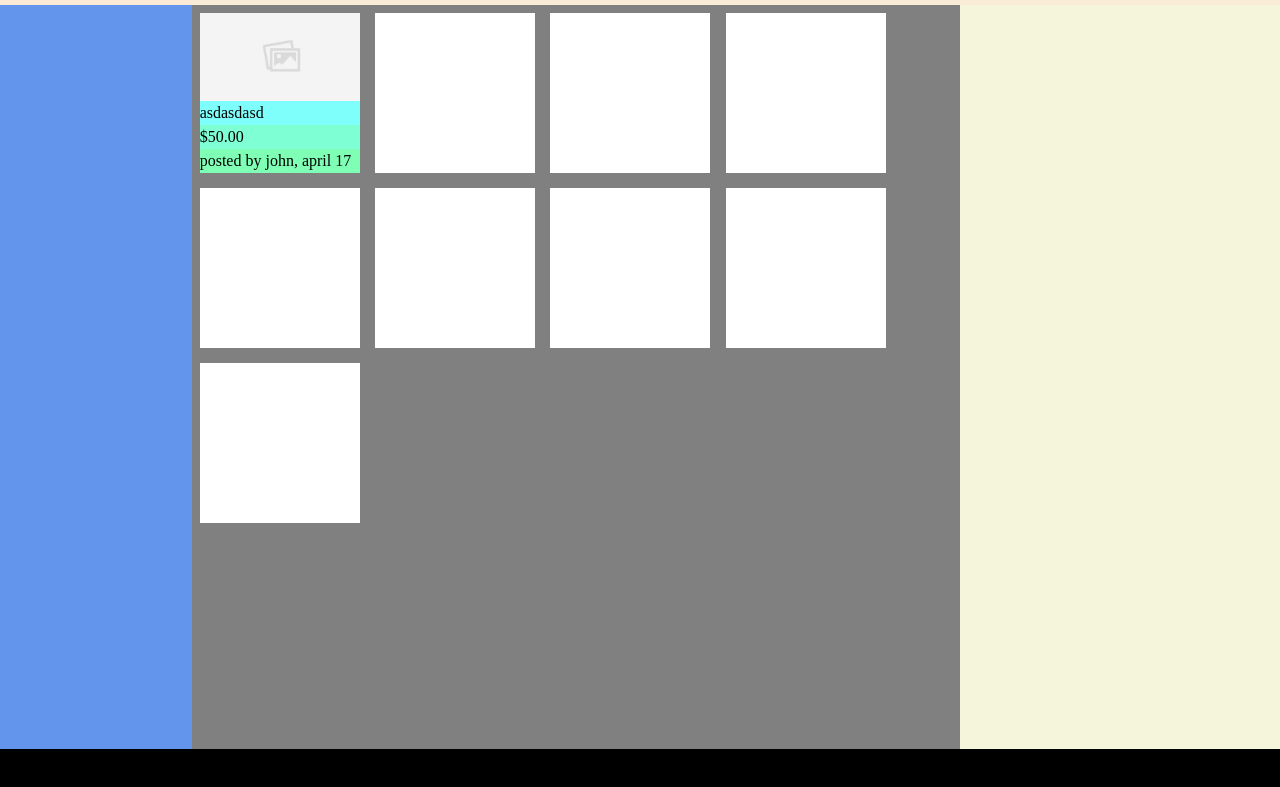
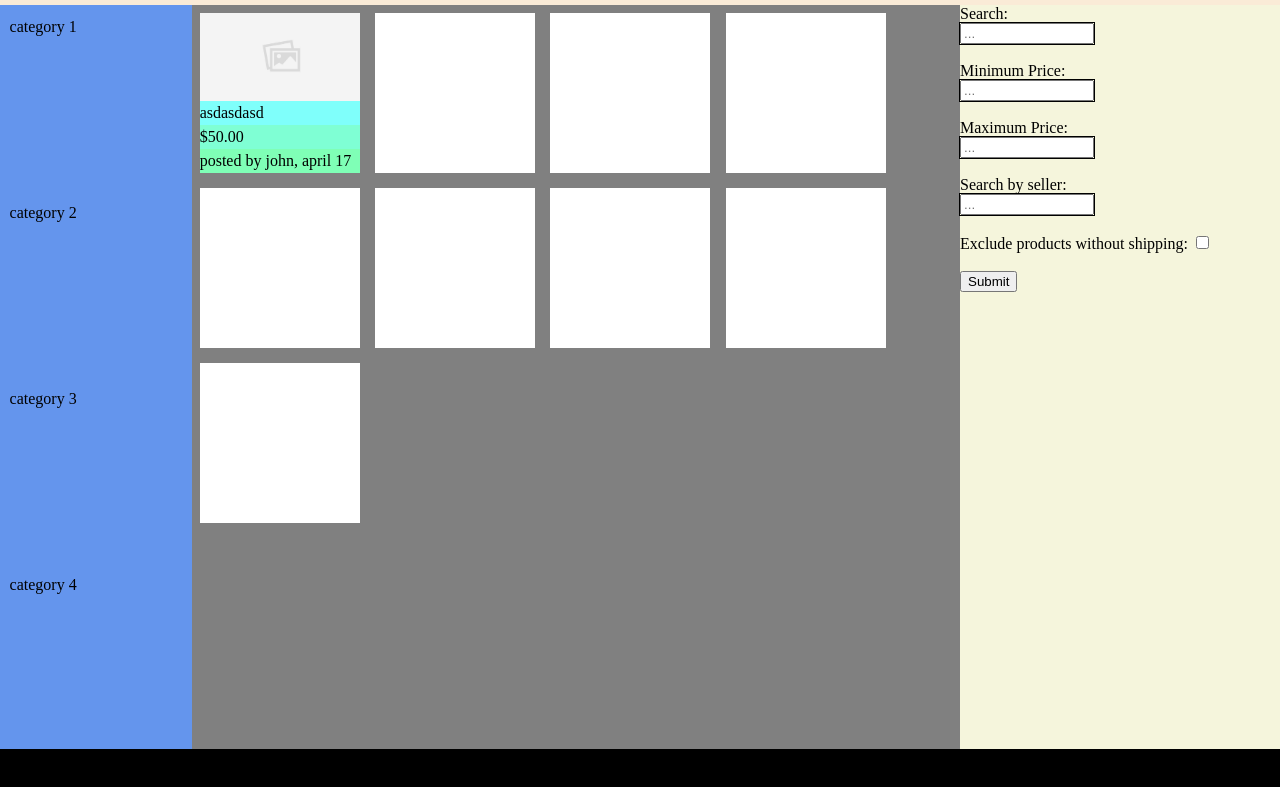
Before and after one commit to edu-alasos/Webbutverckling-project, a plain HTML site: page index.html in a window 1280 px wide. Shown: the part 51-838 px from the top of the page. Drawn offline with Linux system fonts and the light colour scheme.

Commit message:
Update index.html

```diff
--- a/index.html
+++ b/index.html
@@ -18,7 +18,18 @@
     <main>
         <section>
             <div class="side-menu">
-
+                <div class="category">
+                    <p>category 1</p>
+                </div>
+                <div class="category">
+                    <p>category 2</p>
+                </div>
+                <div class="category">
+                    <p>category 3</p>
+                </div>
+                <div class="category">
+                    <p>category 4</p>
+                </div>
             </div>
         </section>
 
@@ -54,7 +65,33 @@
 
         <section>
             <div class="filters">
-
+                <form action="">
+                    <label for="search-bar">Search:</label>
+                    <br>
+                    <input class="form" type="text" name="search" id="search-bar" placeholder="...">
+                    <br>
+                    <br>
+                    <label for="minimum-price">Minimum Price:</label>
+                    <br>
+                    <input class="form" type="text" name="min" id="minimum-price" placeholder="...">
+                    <br>
+                    <br>
+                    <label for="maximum-price">Maximum Price:</label>
+                    <br>
+                    <input class="form" type="text" name="max" id="maximum-price" placeholder="...">
+                    <br>
+                    <br>
+                    <label for="by-seller">Search by seller:</label>
+                    <br>
+                    <input class="form" type="text" name="seller" id="by-seller" placeholder="...">
+                    <br>
+                    <br>
+                    <label for="with-shipping">Exclude products without shipping:</label>
+                    <input type="checkbox" name="has-shipping" id="with-shipping">
+                    <br>
+                    <br>
+                    <input type="submit">
+                </form>
             </div>
         </section>
     </main>
```
